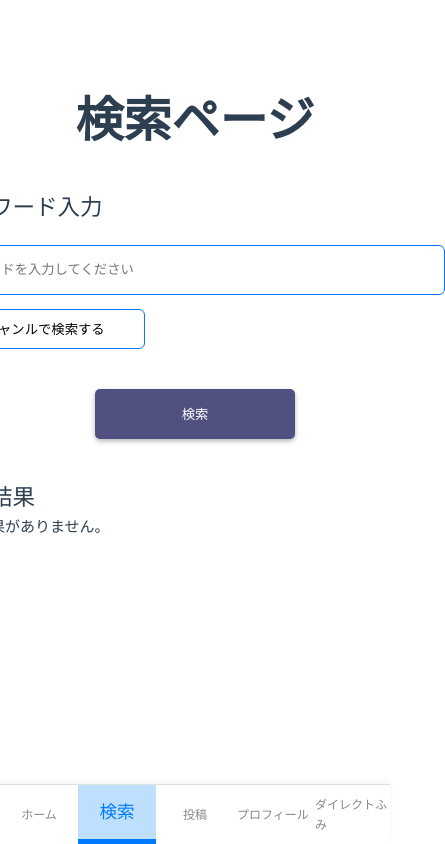
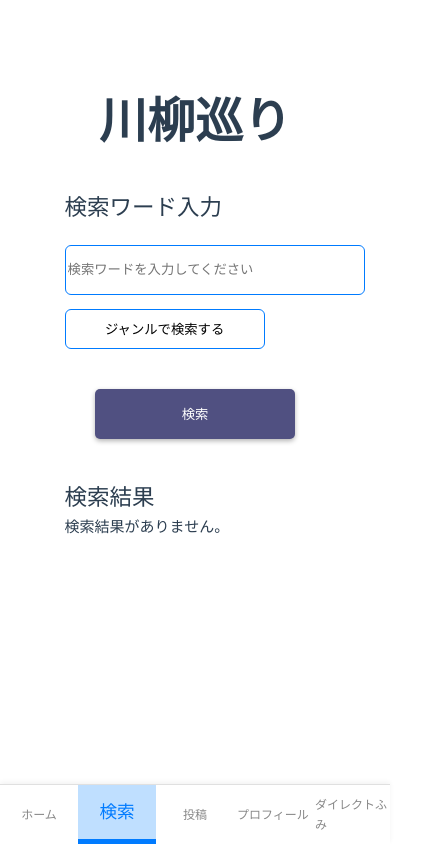
Before and after one commit to Shilomalu/senryu-app-public, a Vue app in the folder frontend/: page /search in a window 390 px wide. Shown: the whole page, 445 px wide, since content can reach past the window. Built offline with nearby package versions, Linux system fonts and the light colour scheme.

Commit message:
検索ページの見た目変更

```diff
--- a/frontend/src/views/SearchView.vue
+++ b/frontend/src/views/SearchView.vue
@@ -83,7 +83,7 @@ const search_method = async (e) => {
 
     results.value = processed_results
 
-    if (search_result.length === 0) {
+    if (processed_results.length === 0) {
       return '該当する川柳がありません'
     }
 
@@ -112,7 +112,7 @@ const set_genreId=(id)=>{
 
 <template>
   <div class="search_container">
-    <h1 id="title">検索ページ</h1>
+    <h1 id="title">川柳巡り</h1>
     <form @submit="search_method">
       <h2>検索ワード入力</h2>
 
@@ -189,6 +189,11 @@ const set_genreId=(id)=>{
 </template>
 
 <style scoped>
+
+html{
+  overflow-y: scroll;
+  scrollbar-gutter: stable;
+}
 .search_container {
   width: 80%;
   margin: 50px auto 0;
@@ -199,6 +204,7 @@ const set_genreId=(id)=>{
 }
 
 #title {
+  font-family:Georgia, 'Times New Roman', Times, serif;
   font-size: 3rem;
   font-weight: 600;
   margin-bottom: 30px;
@@ -215,6 +221,18 @@ const set_genreId=(id)=>{
   border-radius: 6px;
   border: 1px solid #007bff;
 }
+
+@media(max-width:500px){
+  #search_input{
+    width: 300px;
+    height: 50px;
+    margin-top: 20px;
+    border-radius: 6px;
+    border: 1px solid #007bff;
+  }
+}
+
+
 #search_button {
   width: 200px;
   height: 50px;
@@ -237,17 +255,20 @@ const set_genreId=(id)=>{
   margin-top: 20px;
   padding: 15px;
   border-bottom: 1px solid #ddd;
+
 }
 
 .postcard_search {
   width: 450px;
-  margin-bottom: 30px;
+  margin: 0 auto 30px;
   opacity: 0;
 }
 
 @media (max-width: 450px) {
   .postcard_search {
     width: 80%;
+    margin: 0 auto 30px;
+  opacity: 0;
   }
 }
 
@@ -262,15 +283,22 @@ form {
   display: flex;
   flex-direction: column;
   align-items: flex-start;
-  width: fit-content;
+  width: 100%;
 }
 
 #search_result {
   display: flex;
   flex-direction: column;
-  align-items: flex-start;
-  width: fit-content;
+  align-items: center;
+  width:100%;
 }
+
+.search_results {
+  display: flex;
+  flex-direction: column;
+  align-items: center;
+}
+
 
 .fadeUpCard {
   opacity: 0;
```
